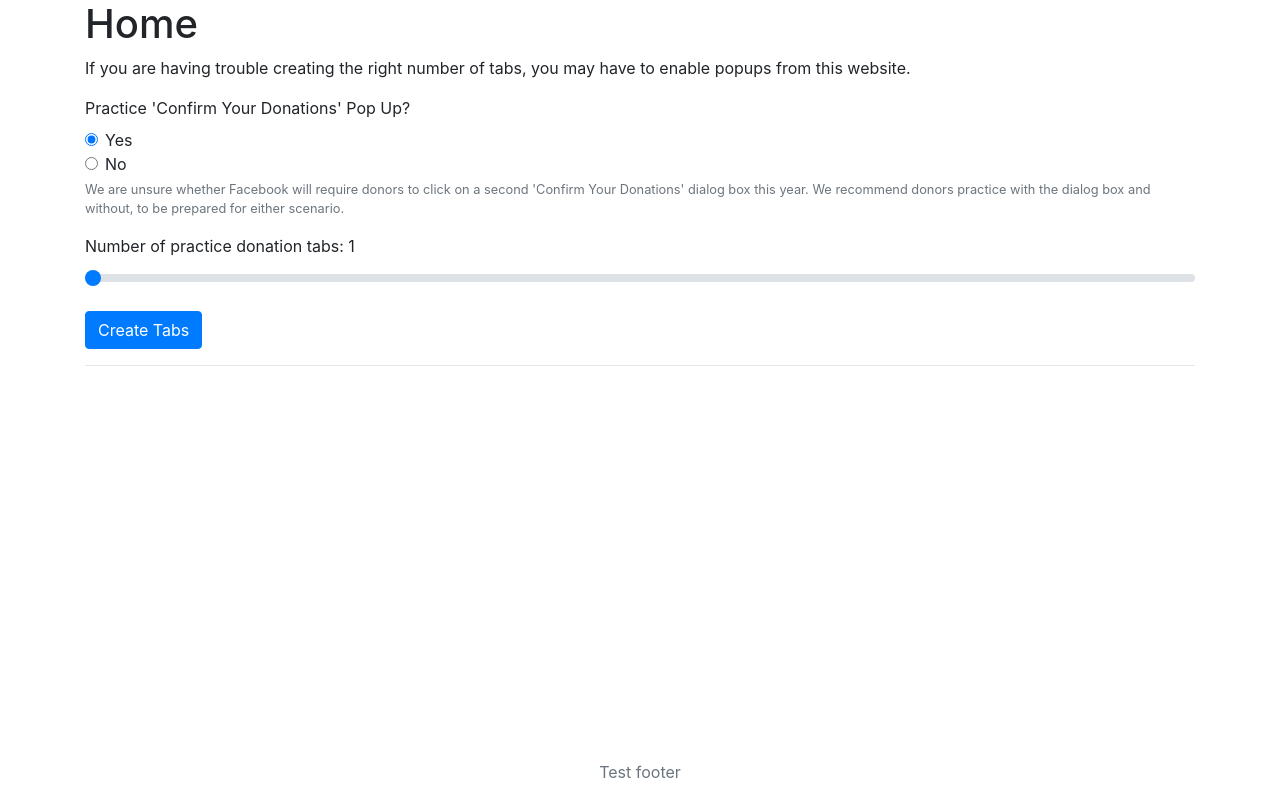
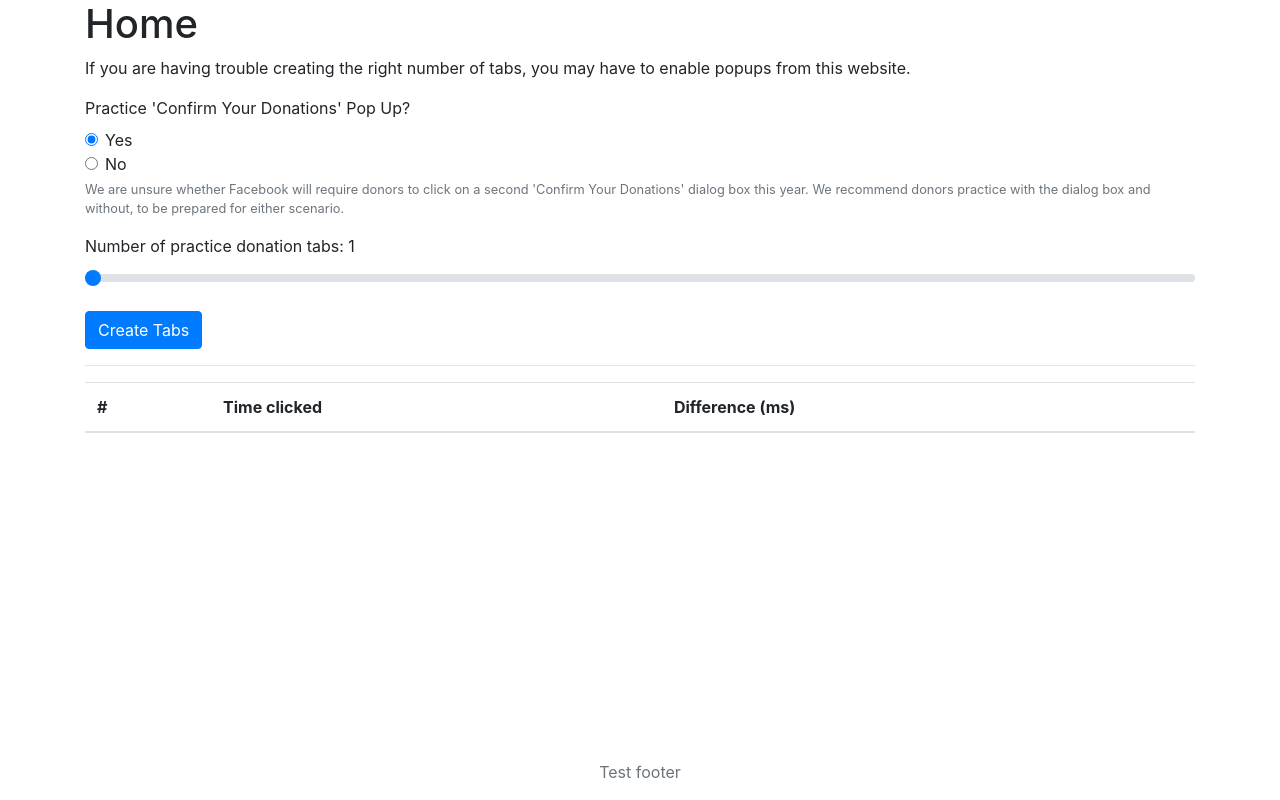
Before and after one commit to eagivingtuesday/eagt-practice, a React (Create React App) app: page / in a window 1280 px wide. Built offline with nearby package versions, Linux system fonts and the light colour scheme.

Commit message:
Change results display to a table

```diff
--- a/src/components/PressResults.js
+++ b/src/components/PressResults.js
@@ -1,15 +1,36 @@
 import React from 'react';
+import Table from 'react-bootstrap/Table';
 
 class PressResults extends React.Component {
   render() {
-    const listItems = this.props.times.map((time, index) =>
-      <li key={index}>
-        {time.getSeconds()}.{time.getMilliseconds()}
-      </li>
-    )
+    var rows = []
+    const times = this.props.times
+
+    for (let i = 0; i < times.length; i++) {
+      const time = times[i]
+      const row = (
+        <tr key={i}>
+          <td>{i+1}</td>
+          <td>{time.getSeconds()}.{time.getMilliseconds()}</td>
+          <td>{i>0 ? time - times[i-1] : 0}</td>
+        </tr>
+      );
+      rows.push(row)
+    }
 
     return (
-      <ul> {listItems} </ul>
+      <Table>
+        <thead>
+          <tr>
+            <th>#</th>
+            <th>Time clicked</th>
+            <th>Difference (ms)</th>
+          </tr>
+        </thead>
+        <tbody>
+          {rows}
+        </tbody>
+      </Table>
     )
   }
 }
```
